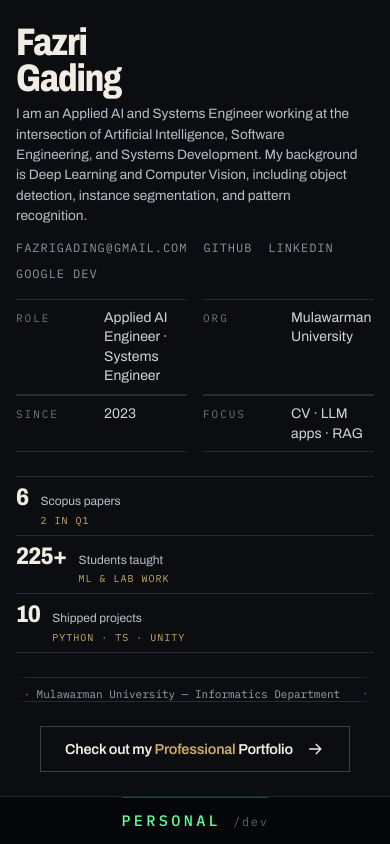
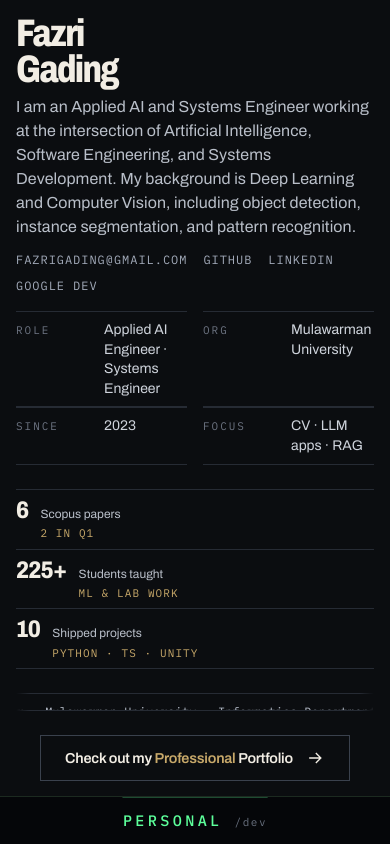
Before and after one commit to fazrigading/portfolio, an Astro site: page / in a window 390 px wide. Built offline with nearby package versions, Linux system fonts and the light colour scheme; Astro itself is replaced by a stand-in of ours; a web font is replaced by a local one.

Commit message:
refactor(home): fix the split's type system
Set a role-based scale and fix the defects it exposed. No family was added
or replaced: Archivo and IBM Plex Mono stay authoritative for the
Professional half, JetBrains Mono and VT323 stay Personal-only, and no
terminal voice leaks into Pro.

Role scale
- replace 19 arbitrary sizes with named tokens (--t-display … --t-mark), so a
  role is tuned in one place rather than chased across selectors. The dense
  band is now an explicit 11/12/13/14 ladder

Correctness
- `.split-name` and `.metric b` each set `font-stretch` AND
  `font-variation-settings: "wdth"`. The low-level axis wins, so
  `font-stretch` was silently dead and both rendered ~26% wider than
  authored — the -0.03em tracking was tuned for a cut the type never showed.
  The axis now lives in one declaration per rule, with tracking re-tuned for
  the width that actually renders
- the ASCII wordmark rendered at 4.8px in landscape (844x390), smaller than on
  a portrait phone, because the 780px override never matched at 844px wide.
  Its clamp floor is now 0.42rem, so the floor is the same in both directions
- `.metric i` ("2 in Q1", "ML & lab work") sat at 10px — below the 11px dense
  label floor the file uses everywhere else, on the recruiter's evidence. Now
  11px
- `.ticker-item` dropped to 11px on mobile while its key stayed at 10px,
  collapsing the pair to a 1px delta that carries no information. The key now
  inherits its value's size and separates by case, 0.18em tracking and gold

Reading
- the standfirst was 44ch — one character under the 45ch floor — carrying 269
  characters over 6 lines at 13.6px on mobile. Now 58ch at a 16px floor, so it
  reads as ~4 lines and holds the comfort measure on every viewport
- added +0.005em tracking on that light grey prose to hold its word shapes
  against the near-black ground

Delivery
- add metric-matched fallback faces with size-adjust and ascent/descent
  overrides, so the swap period no longer resizes the h2. The name was
  reflowing ~20% wide on a cold load, and because the panel centres its column,
  a reflowing name shifted everything around it
- preload Archivo and IBM Plex Mono 400 — the two faces the first paint needs

Colour
- `#8d94a2` and `#9aa2b0` sat 13 RGB units apart, imperceptible on a monitor,
  while carrying four separate roles. Nudged the running values apart

```diff
--- a/src/pages/index.astro
+++ b/src/pages/index.astro
@@ -45,7 +45,30 @@
     />
     <title>{profile.name} — Professional // Personal</title>
     <link rel="icon" href={`${b}favicon.svg`} type="image/svg+xml" />
+    {/* The two faces the display and the labels need. Preloaded because the
+        name is the h2 and a cold swap visibly reflows it. */}
+    <link rel="preload" as="font" type="font/woff2" href={`${b}fonts/Archivo-var.woff2`} crossorigin />
+    <link rel="preload" as="font" type="font/woff2" href={`${b}fonts/IBMPlexMono-normal-400.woff2`} crossorigin />
     <style is:global>
+      /* Metric-matched fallback faces. Archivo is the display voice, so its
+         swap period must not resize the name: these overrides approximate the
+         real advance width and vertical metrics of the fallback face. */
+      @font-face {
+        font-family: "Archivo Fallback";
+        src: local("Helvetica Neue"), local("Arial"), local("Liberation Sans");
+        size-adjust: 97%;
+        ascent-override: 96%;
+        descent-override: 24%;
+        line-gap-override: 0%;
+      }
+      @font-face {
+        font-family: "Plex Mono Fallback";
+        src: local("DejaVu Sans Mono"), local("Liberation Mono"), local("Menlo");
+        size-adjust: 94%;
+        ascent-override: 92%;
+        descent-override: 24%;
+        line-gap-override: 0%;
+      }
       @font-face{font-family:"VT323";src:url("/fonts/VT323-normal-400.woff2") format("woff2");font-weight:400;font-display:swap}
       @font-face{font-family:"Syne";src:url("/fonts/Syne-normal-700.woff2") format("woff2");font-weight:700;font-display:swap}
       @font-face{font-family:"Syne";src:url("/fonts/Syne-normal-800.woff2") format("woff2");font-weight:800;font-display:swap}
@@ -192,11 +215,26 @@
     --s6: 32px;
     --s7: 44px;
 
+    /* ── type roles ──
+       Named by job, not by value, so a role can be re-tuned in one place.
+       Two families, no third: Archivo carries voice and prose, IBM Plex Mono
+       carries labels and data. The dense band is 11/12/13/14 — a 1px step
+       alone would be invisible, so each role also separates by weight, case,
+       tracking or colour. */
+    --t-display: clamp(2.4rem, 5.4vw, 4.6rem); /* the name */
+    --t-deck: clamp(1rem, 1.15vw, 1.125rem); /* standfirst prose */
+    --t-value: 0.875rem; /* fact value */
+    --t-readout: 0.8125rem; /* fastfetch value */
+    --t-label: 0.6875rem; /* any key or qualifier */
+    --t-body: 0.75rem; /* any running value */
+    --t-data: clamp(1.5rem, 2.6vw, 2.2rem); /* the three proof numerals */
+    --t-mark: clamp(0.42rem, 0.55vw, 0.62rem); /* ASCII wordmark */
+
     margin: 0;
     background-color: #0b0d10;
     background-image: none;
     color: #f2ede4;
-    font-family: 'Archivo', system-ui, sans-serif;
+    font-family: 'Archivo', 'Archivo Fallback', system-ui, sans-serif;
   }
 
   /* ── the track: a viewport-tall scroller over two 100svh views ──
@@ -278,20 +316,26 @@
   .identity-main { min-width: 0; }
 
   .split-name {
-    font-family: 'Archivo', system-ui, sans-serif;
+    font-family: 'Archivo', 'Archivo Fallback', system-ui, sans-serif;
     font-weight: 800;
-    font-stretch: 62%;
-    font-variation-settings: 'wdth' 78;
-    font-size: clamp(2.4rem, 5.4vw, 4.6rem);
+    /* `font-variation-settings` overrides `font-stretch` on the same axis, so
+       the width axis is set in exactly one place. Declaring both left
+       `font-stretch` silently dead and the tracking tuned for a cut the type
+       never rendered at. */
+    font-stretch: 78%;
+    font-size: var(--t-display);
     line-height: 0.94;
-    letter-spacing: -0.03em;
+    letter-spacing: -0.045em;
   }
   .split-standfirst {
     margin-top: var(--s2);
-    font-size: clamp(0.85rem, 1.05vw, 1rem);
+    font-size: var(--t-deck);
     line-height: 1.5;
+    /* light grey on a near-black ground needs a touch of tracking to hold
+       its word shapes; the measure must clear 45ch */
+    letter-spacing: 0.005em;
     color: #b9bfc9;
-    max-width: 44ch;
+    max-width: 58ch;
   }
 
   /* contact doors sit with the name they belong to */
@@ -302,12 +346,12 @@
     margin-top: var(--s3);
   }
   .reach-link {
-    font-family: 'IBM Plex Mono', monospace;
-    font-size: 0.75rem;
+    font-family: 'IBM Plex Mono', 'Plex Mono Fallback', monospace;
+    font-size: var(--t-body);
     letter-spacing: 0.08em;
     text-transform: uppercase;
     text-decoration: none;
-    color: #8d94a2;
+    color: #a3abba;
     transition: color 0.2s ease;
   }
   .reach-link:hover { color: #c8a96a; }
@@ -323,8 +367,8 @@
   }
   .fact:first-child { border-top: 1px solid #262b34; }
   .fact dt {
-    font-family: 'IBM Plex Mono', monospace;
-    font-size: 0.6875rem;
+    font-family: 'IBM Plex Mono', 'Plex Mono Fallback', monospace;
+    font-size: var(--t-label);
     letter-spacing: 0.18em;
     text-transform: uppercase;
     color: #6d7482;
@@ -332,7 +376,7 @@
   }
   .fact dd {
     margin: 0;
-    font-size: 0.875rem;
+    font-size: var(--t-value);
     line-height: 1.4;
     color: #cfd4dc;
   }
@@ -349,20 +393,20 @@
   .metric { display: flex; gap: var(--s3); align-items: baseline; padding: var(--s2) var(--s4) var(--s2) 0; }
   .metric + .metric { border-left: 1px solid #262b34; padding-left: var(--s4); }
   .metric b {
-    font-family: 'Archivo', system-ui, sans-serif;
+    font-family: 'Archivo', 'Archivo Fallback', system-ui, sans-serif;
     font-weight: 800;
-    font-stretch: 62%;
-    font-variation-settings: 'wdth' 85;
-    font-size: clamp(1.5rem, 2.6vw, 2.2rem);
+    /* one axis, one declaration — see `.split-name` */
+    font-stretch: 85%;
+    font-size: var(--t-data);
     line-height: 1;
     letter-spacing: -0.03em;
   }
-  .metric > span { font-size: 0.75rem; line-height: 1.3; color: #b9bfc9; }
+  .metric > span { font-size: var(--t-body); line-height: 1.3; color: #b9bfc9; }
   .metric i {
     display: block;
-    font-family: 'IBM Plex Mono', monospace;
+    font-family: 'IBM Plex Mono', 'Plex Mono Fallback', monospace;
     font-style: normal;
-    font-size: 0.625rem;
+    font-size: var(--t-label);
     letter-spacing: 0.1em;
     text-transform: uppercase;
     color: #c8a96a;
@@ -394,10 +438,10 @@
     gap: var(--s2);
     padding: 0 var(--s4);
     white-space: nowrap;
-    font-family: 'IBM Plex Mono', monospace;
-    font-size: 0.75rem;
+    font-family: 'IBM Plex Mono', 'Plex Mono Fallback', monospace;
+    font-size: var(--t-body);
     line-height: 1.6;
-    color: #9aa2b0;
+    color: #b6bdc9;
   }
   .ticker-item::after {
     content: '';
@@ -409,10 +453,13 @@
     background: #3a414d;
     transform: translateY(-3px);
   }
+  /* The key is the same face and the same size as its value — separation is
+     carried by case, tracking and gold alone, which is why the tracking is
+     wide and the weight steps up. A 1px size step would not read. */
   .ticker-item b {
     font-weight: 500;
-    font-size: 0.625rem;
-    letter-spacing: 0.14em;
+    font-size: inherit;
+    letter-spacing: 0.18em;
     text-transform: uppercase;
   }
   @keyframes ticker-scroll {
@@ -436,7 +483,7 @@
     transition: color 0.22s ease, border-color 0.22s ease, gap 0.22s ease;
   }
   .view-cta-label {
-    font-family: 'Archivo', system-ui, sans-serif;
+    font-family: 'Archivo', 'Archivo Fallback', system-ui, sans-serif;
     font-weight: 600;
     font-size: clamp(0.9rem, 1.5vw, 1.2rem);
     line-height: 1.2;
@@ -489,23 +536,23 @@
     justify-content: center;
   }
   .strip-name {
-    font-family: 'IBM Plex Mono', monospace;
+    font-family: 'IBM Plex Mono', 'Plex Mono Fallback', monospace;
     font-size: clamp(0.95rem, 1.7vw, 1.3rem);
     font-weight: 500;
     letter-spacing: 0.22em;
     text-transform: uppercase;
   }
   .strip-pro .strip-name {
-    font-family: 'Archivo', system-ui, sans-serif;
+    font-family: 'Archivo', 'Archivo Fallback', system-ui, sans-serif;
     font-weight: 700;
     letter-spacing: 0.01em;
     font-size: clamp(1.1rem, 2vw, 1.5rem);
   }
   .strip-path {
-    font-family: 'IBM Plex Mono', monospace;
-    font-size: 0.75rem;
+    font-family: 'IBM Plex Mono', 'Plex Mono Fallback', monospace;
+    font-size: var(--t-label);
     letter-spacing: 0.14em;
-    color: #5c6373;
+    color: #6a7280;
   }
   .strip-hint {
     display: grid;
@@ -519,10 +566,10 @@
   .strip-hint > span {
     overflow: hidden;
     min-height: 0;
-    font-family: 'IBM Plex Mono', monospace;
-    font-size: 0.75rem;
+    font-family: 'IBM Plex Mono', 'Plex Mono Fallback', monospace;
+    font-size: var(--t-label);
     letter-spacing: 0.08em;
-    color: #8d94a2;
+    color: #a3abba;
   }
   .strip:hover .strip-hint { grid-template-rows: 1fr; opacity: 1; transform: none; }
 
@@ -549,7 +596,7 @@
   }
   .ff-logo {
     font-family: 'VT323', monospace;
-    font-size: clamp(0.3rem, 0.55vw, 0.62rem);
+    font-size: var(--t-mark);
     line-height: 1.02;
     color: #5dff9b;
     margin: 0;
@@ -568,17 +615,17 @@
   .ff-row:last-child { border-bottom: 0; }
   .ff-row dt {
     font-family: 'JetBrains Mono', monospace;
-    font-size: 0.6875rem;
+    font-size: var(--t-label);
     letter-spacing: 0.12em;
     text-transform: uppercase;
-    color: #6f7a68;
+    color: #7d8a76;
     text-align: right;
     padding-top: 0.15em;
   }
   .ff-row dd {
     margin: 0;
     font-family: 'JetBrains Mono', monospace;
-    font-size: 0.8125rem;
+    font-size: var(--t-readout);
     line-height: 1.35;
     color: #d7f7e4;
     font-variant-numeric: tabular-nums;
@@ -593,7 +640,7 @@
   }
   .ff-hub {
     font-family: 'JetBrains Mono', monospace;
-    font-size: 0.6875rem;
+    font-size: var(--t-label);
     letter-spacing: 0.14em;
     text-transform: uppercase;
     text-decoration: none;
@@ -625,10 +672,11 @@
     .metric + .metric { border-left: 0; border-top: 1px solid #262b34; padding-left: 0; }
     .strip-hint { display: none; }
     .fastfetch { grid-template-columns: 1fr; gap: var(--s4); justify-items: center; }
-    .ff-logo { font-size: 0.42rem; }
     .ff-row { grid-template-columns: minmax(4rem, 30%) 1fr; gap: var(--s3); }
     .view-cta { margin-top: var(--s5); }
-    .ticker-item { padding: 0 var(--s3); font-size: 0.6875rem; }
+    /* the ledger keeps its own size: the key is distinguished by case and
+       tracking, so dropping the value to 11px would collapse the pair */
+    .ticker-item { padding: 0 var(--s3); }
   }
 
   /* ── short viewports (landscape phones, short windows) ──
@@ -641,12 +689,13 @@
     .identity { grid-template-columns: 1fr; gap: var(--s3); }
     .facts { display: none; }
     .split-name { font-size: clamp(1.75rem, 3.4vw, 2.6rem); }
-    .split-standfirst { font-size: 0.8rem; max-width: 60ch; }
+    .split-standfirst { font-size: 1rem; max-width: 60ch; }
     .split-measure { margin-top: var(--s4); }
-    .metric b { font-size: 1.3rem; }
+    .metric b { font-size: 1.4rem; }
     .ticker { margin-top: var(--s3); }
     .view-cta { margin-top: var(--s4); padding: var(--s2) var(--s4); }
     .fastfetch { padding: var(--s3) var(--s4); }
+    .ff-logo { font-size: 0.42rem; }
     .ff-hubs { margin-top: var(--s3); }
     .panel-dev .view-cta { margin-top: var(--s4); }
   }
```
